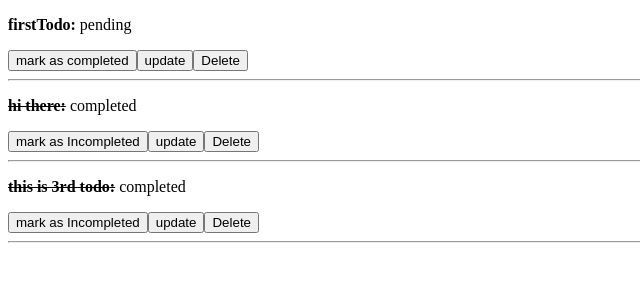
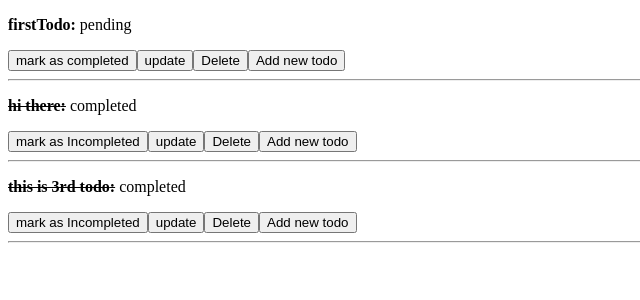
Before and after one commit to learn-kys/learn_zustand, a Next.js app: page /todo-crud in a window 1280 px wide. Shown: the top 300 px of the page, without its empty margins (0-640 px from the left). Built offline with nearby package versions, Linux system fonts and the light colour scheme.

Commit message:
todo: crud done

```diff
--- a/app/todo-crud/page.tsx
+++ b/app/todo-crud/page.tsx
@@ -1,17 +1,33 @@
 "use client";
 import { useTodo } from "@/lib/todo-store";
+import { generatedRandomString } from "@/lib/utils";
 
 export default function Page() {
   const todos = useTodo((state) => state.todos);
   const toggleTodo = useTodo((state) => state.toggleTodo);
   const deleteTodo = useTodo((state) => state.deleteTodo);
   const updateTodo = useTodo((state) => state.updateTodo);
-  const handleUpdate = (id: string) => {
-    const userInput = prompt("Enter todo name");
-    if (userInput !== null) {
+  const addTodo = useTodo((state) => state.addTodo);
+
+  const handleUpdate = (id: string, text: string) => {
+    const userInput = prompt("Enter todo name", text);
+    if (userInput) {
       updateTodo(id, userInput);
     } else {
       alert("user do not want to update");
+    }
+  };
+
+  const handleAddTodo = () => {
+    const userInputText = prompt("Enter todo name");
+    if (userInputText) {
+      addTodo({
+        id: generatedRandomString(8),
+        text: userInputText,
+        isCompleted: false,
+      });
+    } else {
+      alert("user do not want to add todo");
     }
   };
   return (
@@ -30,12 +46,19 @@ export default function Page() {
             {todo.isCompleted ? "mark as Incompleted" : "mark as completed"}
           </button>
           {/* update */}
-          <button type="button" onClick={() => handleUpdate(todo.id)}>
+          <button
+            type="button"
+            onClick={() => handleUpdate(todo.id, todo.text)}
+          >
             update
           </button>
           {/* delete */}
           <button type="button" onClick={() => deleteTodo(todo.id)}>
             Delete
+          </button>
+          {/* add new todo  */}
+          <button type="button" onClick={handleAddTodo}>
+            Add new todo
           </button>
           <hr />
         </div>
```
